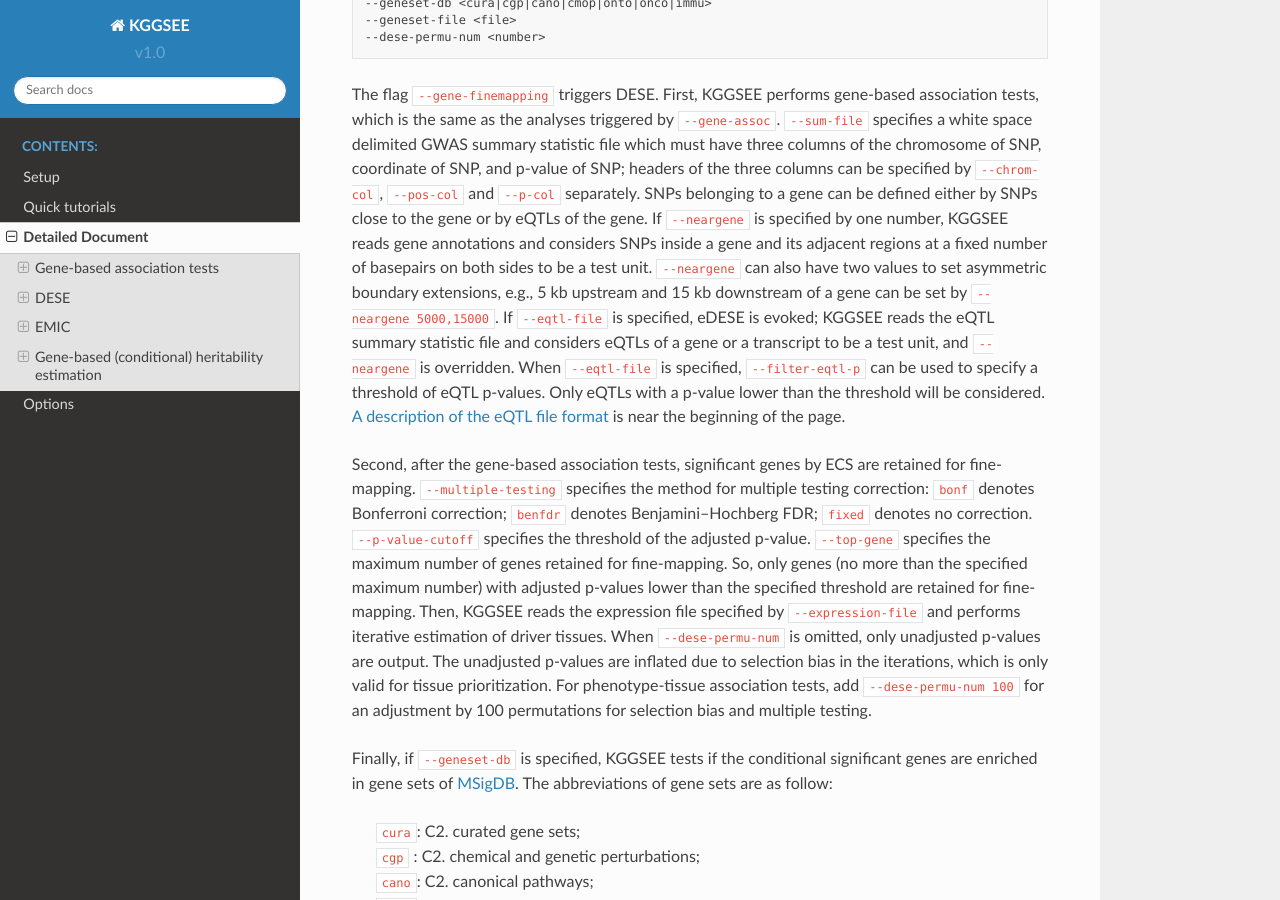
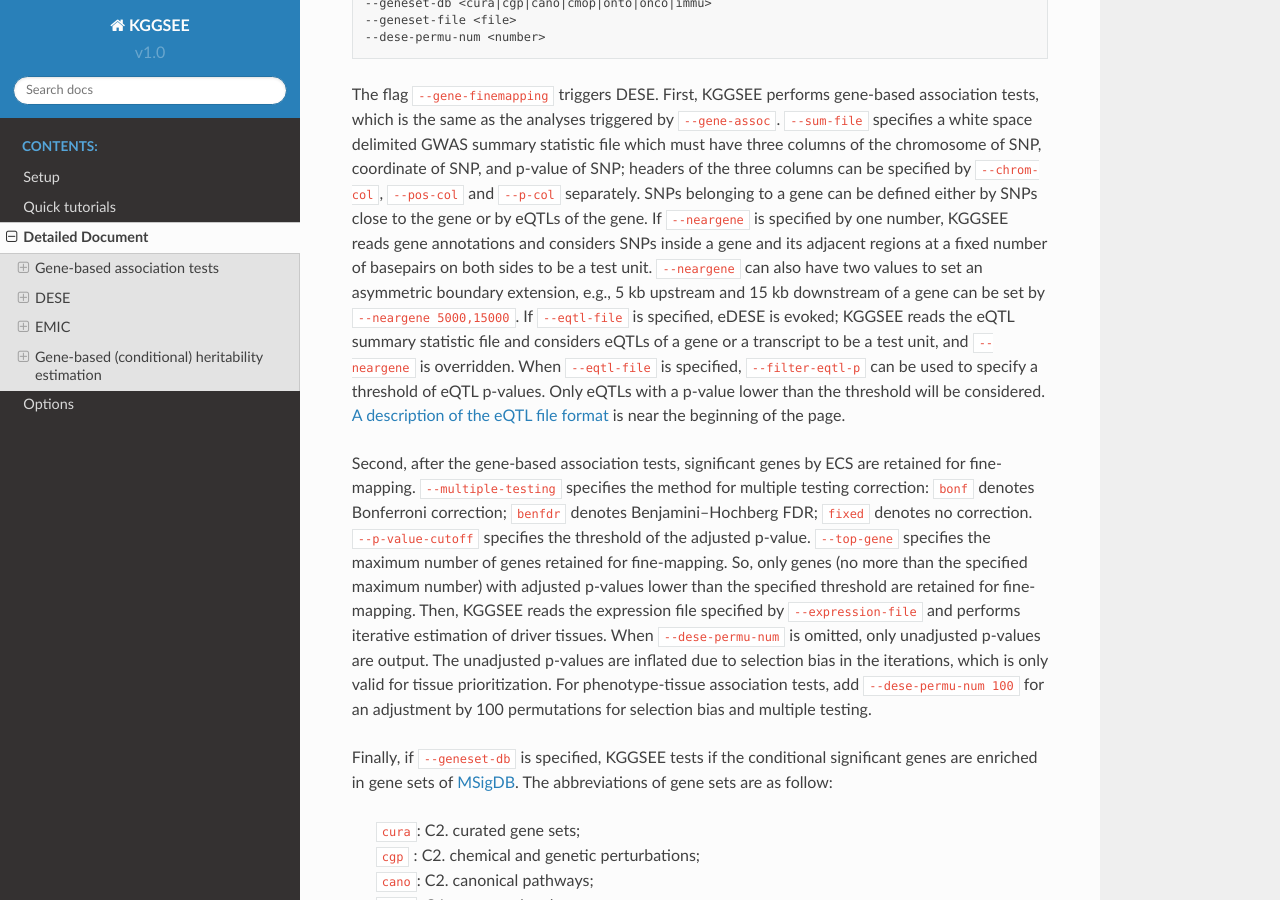
Before and after one commit to pmglab/KGGSEE, a Sphinx documentation site: the page built from doc/source/detailed_document.rst, in a window 1280 px wide and 900 px high, scrolled down 4220 px. Built offline with Sphinx 7.4.7 and the Read the Docs theme 2.0.0, drawn with Linux system fonts in a browser that asks for light colours.

Commit message:
Update detailed_document.rst

```diff
--- a/doc/source/detailed_document.rst
+++ b/doc/source/detailed_document.rst
@@ -188,7 +188,7 @@
     --dese-permu-num <number>
 
 
-The flag ``--gene-finemapping`` triggers DESE. First, KGGSEE performs gene-based association tests, which is the same as the analyses triggered by ``--gene-assoc``. ``--sum-file`` specifies a white space delimited GWAS summary statistic file which must have three columns of the chromosome of SNP, coordinate of SNP, and p-value of SNP; headers of the three columns can be specified by ``--chrom-col``, ``--pos-col`` and ``--p-col`` separately. SNPs belonging to a gene can be defined either by SNPs close to the gene or by eQTLs of the gene. If ``--neargene`` is specified by one number, KGGSEE reads gene annotations and considers SNPs inside a gene and its adjacent regions at a fixed number of basepairs on both sides to be a test unit. ``--neargene`` can also have two values to set asymmetric boundary extensions, e.g., 5 kb upstream and 15 kb downstream of a gene can be set by ``--neargene 5000,15000``. If ``--eqtl-file`` is specified, eDESE is evoked; KGGSEE reads the eQTL summary statistic file and considers eQTLs of a gene or a transcript to be a test unit, and ``--neargene`` is overridden. When ``--eqtl-file`` is specified, ``--filter-eqtl-p`` can be used to specify a threshold of eQTL p-values. Only eQTLs with a p-value lower than the threshold will be considered. :ref:`A description of the eQTL file format <eqtl_file>` is near the beginning of the page.
+The flag ``--gene-finemapping`` triggers DESE. First, KGGSEE performs gene-based association tests, which is the same as the analyses triggered by ``--gene-assoc``. ``--sum-file`` specifies a white space delimited GWAS summary statistic file which must have three columns of the chromosome of SNP, coordinate of SNP, and p-value of SNP; headers of the three columns can be specified by ``--chrom-col``, ``--pos-col`` and ``--p-col`` separately. SNPs belonging to a gene can be defined either by SNPs close to the gene or by eQTLs of the gene. If ``--neargene`` is specified by one number, KGGSEE reads gene annotations and considers SNPs inside a gene and its adjacent regions at a fixed number of basepairs on both sides to be a test unit. ``--neargene`` can also have two values to set an asymmetric boundary extension, e.g., 5 kb upstream and 15 kb downstream of a gene can be set by ``--neargene 5000,15000``. If ``--eqtl-file`` is specified, eDESE is evoked; KGGSEE reads the eQTL summary statistic file and considers eQTLs of a gene or a transcript to be a test unit, and ``--neargene`` is overridden. When ``--eqtl-file`` is specified, ``--filter-eqtl-p`` can be used to specify a threshold of eQTL p-values. Only eQTLs with a p-value lower than the threshold will be considered. :ref:`A description of the eQTL file format <eqtl_file>` is near the beginning of the page.
 
 Second, after the gene-based association tests, significant genes by ECS are retained for fine-mapping. ``--multiple-testing`` specifies the method for multiple testing correction: ``bonf`` denotes Bonferroni correction; ``benfdr`` denotes Benjamini–Hochberg FDR; ``fixed`` denotes no correction. ``--p-value-cutoff`` specifies the threshold of the adjusted p-value. ``--top-gene`` specifies the maximum number of genes retained for fine-mapping. So, only genes (no more than the specified maximum number) with adjusted p-values lower than the specified threshold are retained for fine-mapping. Then, KGGSEE reads the expression file specified by ``--expression-file`` and performs iterative estimation of driver tissues. When ``--dese-permu-num`` is omitted, only unadjusted p-values are output. The unadjusted p-values are inflated due to selection bias in the iterations, which is only valid for tissue prioritization. For phenotype-tissue association tests, add ``--dese-permu-num 100`` for an adjustment by 100 permutations for selection bias and multiple testing.
 
```
